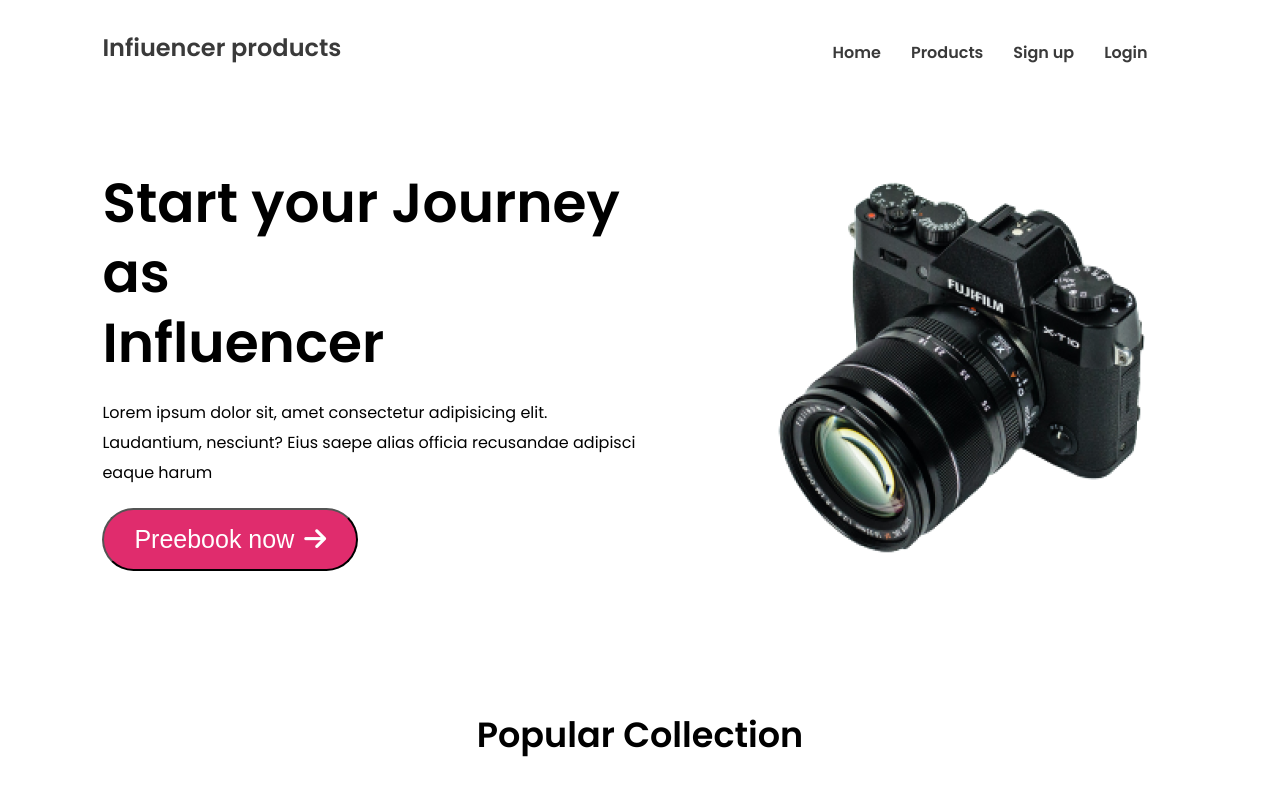
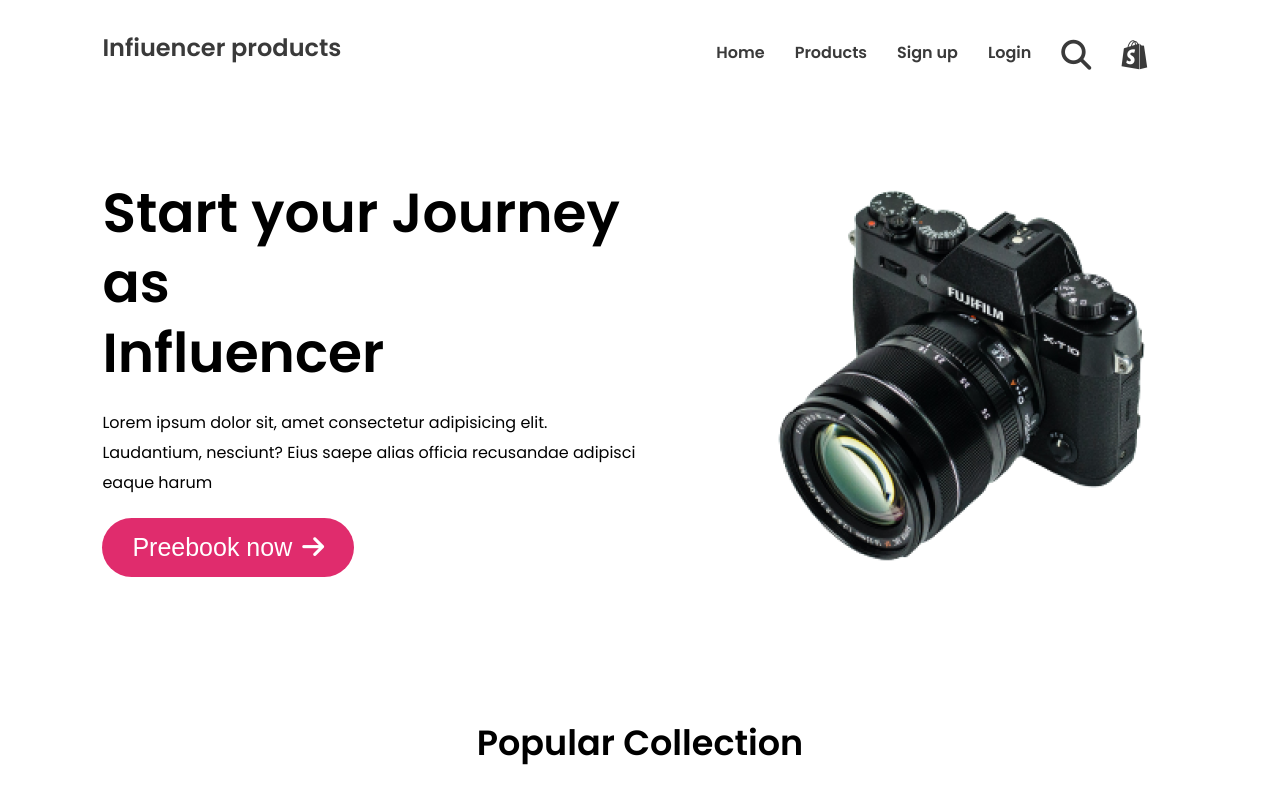
Before and after one commit to JsCoding9838/2nd-assignment, a plain HTML site: page index.html in a window 1280 px wide. Shown: the top 800 px of the page. Drawn offline with Linux system fonts and the light colour scheme.

Commit message:
top icon updated

```diff
--- a/css/style.css
+++ b/css/style.css
@@ -38,6 +38,12 @@
 }
 nav .nav-title{
     align-items: center;
+}
+.menus  .fas{
+    font-size: 30px;
+}
+.menus .fab{
+    font-size: 30px;
 }
 nav ul{
     display: flex;
@@ -80,14 +86,15 @@
 .banner-items .banner-img{
     width: 40%;
 }
-.banner-btn{
+.banner-btn {
     padding: 15px 30px;
-    color: #fff;
+    color: rgb(255, 255, 255);
     font-size: 25px;
-    background: #E02C6D;
+    background: rgb(224, 44, 109);
     border-radius: 41px;
-    outline: none;
-    transition: .3s;
+    transition: all 0.3s ease 0s;
+    border: none;
+    cursor: pointer;
 }
 .banner-btn:hover{
     background-color: #da7097;
@@ -159,6 +166,14 @@
     bottom: 10px;
     color: #E02C6D;
     font-size: 22px;
+    cursor: pointer;
+    transition: .3s;
+    border: none;
+    /* display: block; */
+    border: none;
+}
+#see-more:hover {
+    color:#ac0944;
 }
 #see-more #see-more-right-arrow{
     margin-left: 8px;
--- a/index.html
+++ b/index.html
@@ -25,6 +25,8 @@
                             <li><a href="#">Products</a></li>
                             <li><a href="#">Sign up</a></li>
                             <li><a href="#">Login</a></li>
+                            <li><a href="#"><i class="fas fa-search"></i></a></li>
+                            <li><a href="#"><i class="fab fa-shopify"></i></a></li>
                         </ul>
                     </div>
 
```
